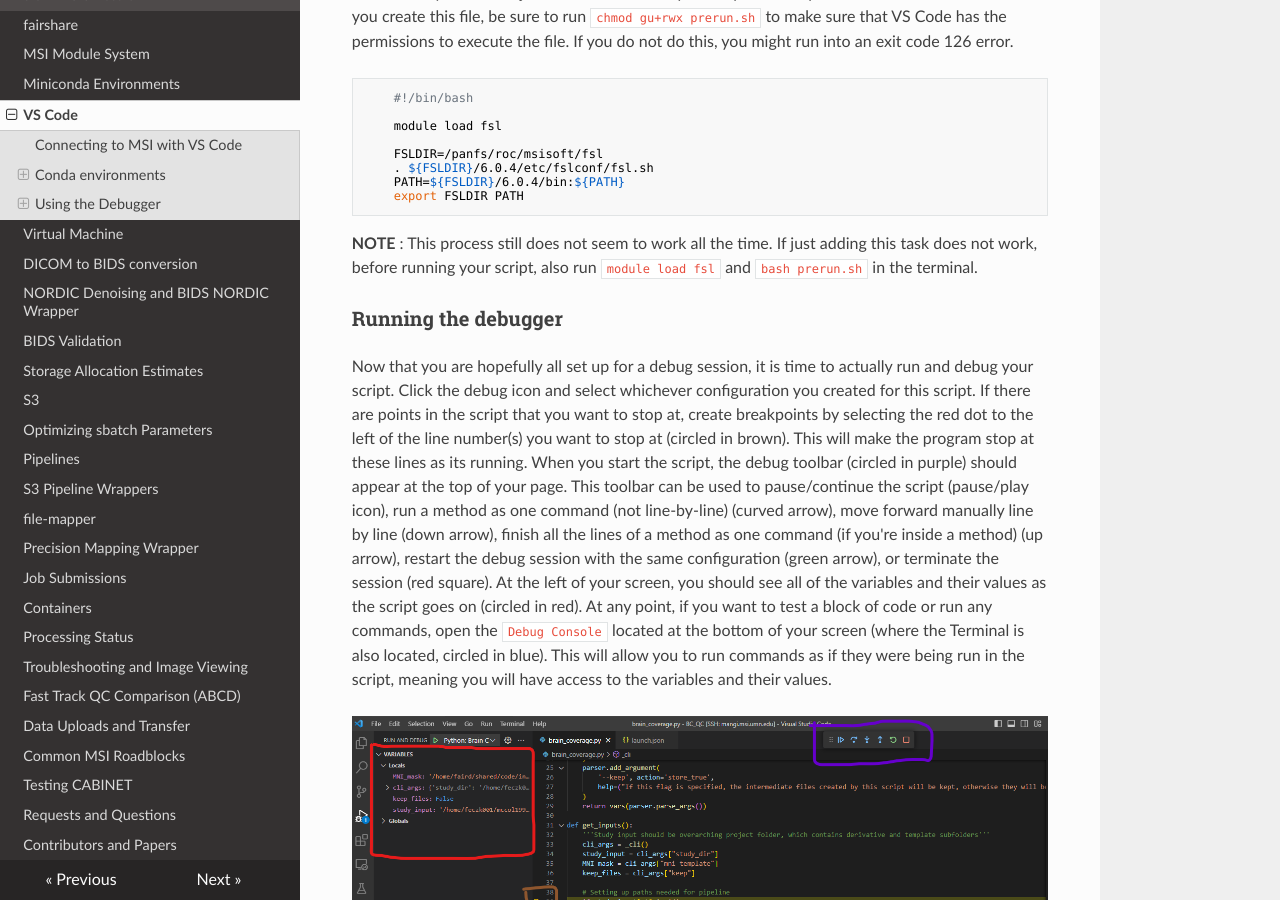
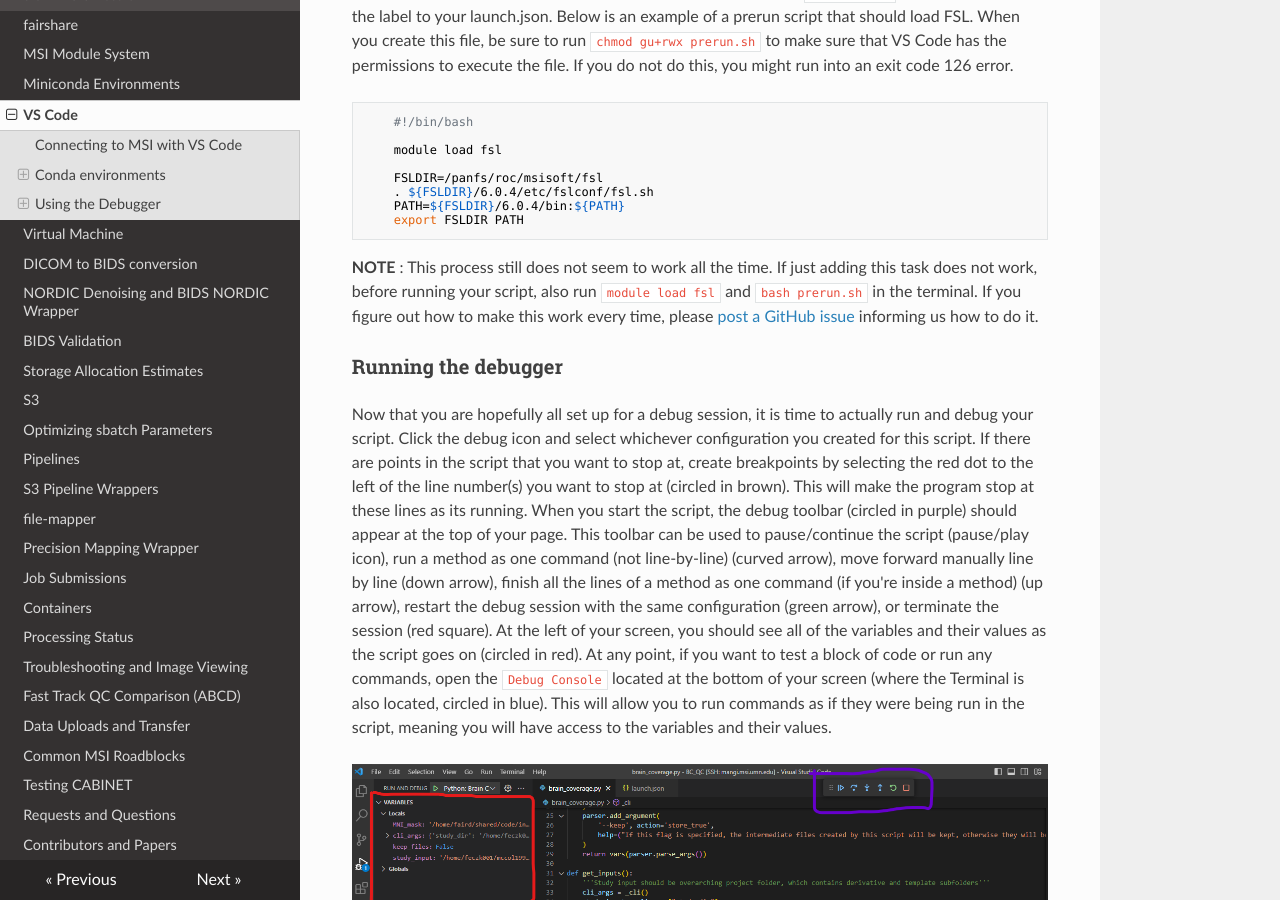
Before and after one commit to DCAN-Labs/cdni-brain, an MkDocs documentation site: the page built from docs/vscode.md, in a window 1280 px wide and 900 px high, scrolled down 7487 px. Built offline with MkDocs 1.6.1, drawn with Linux system fonts in a browser that asks for light colours; nearby versions of some CDN libraries; some of the changed text lies outside the part shown.

Commit message:
edited vscode documentation

```diff
--- a/docs/vscode.md
+++ b/docs/vscode.md
@@ -132,6 +132,7 @@ Activate your base conda environment by running `conda init` (may need to run `m
         # <<< conda initialize <<<
 
 - Now when you run `which python`, it should match the folder path above (`/panfs/roc/msisoft/anaconda/python3-2020.07-mamba/bin` in this example)
+- Note: you can use any base conda environment profile path here
 
 Your base environment is automatically located in your home directory, but you can store packages in an external file path to prevent your home directory filling up by adding a path to your .condarc.
 
@@ -226,7 +227,7 @@ Hypothetically if your command was `module load fsl` that would load FSL before
         PATH=${FSLDIR}/6.0.4/bin:${PATH}
         export FSLDIR PATH
 
- **NOTE** : This process still does not seem to work all the time. If just adding this task does not work, before running your script, also run `module load fsl` and `bash prerun.sh` in the terminal.
+ **NOTE** : This process still does not seem to work all the time. If just adding this task does not work, before running your script, also run `module load fsl` and `bash prerun.sh` in the terminal. If you figure out how to make this work every time, please [post a GitHub issue](https://github.com/DCAN-Labs/data-processing-handbook/issues) informing us how to do it.
 
 ### Running the debugger
 
```
